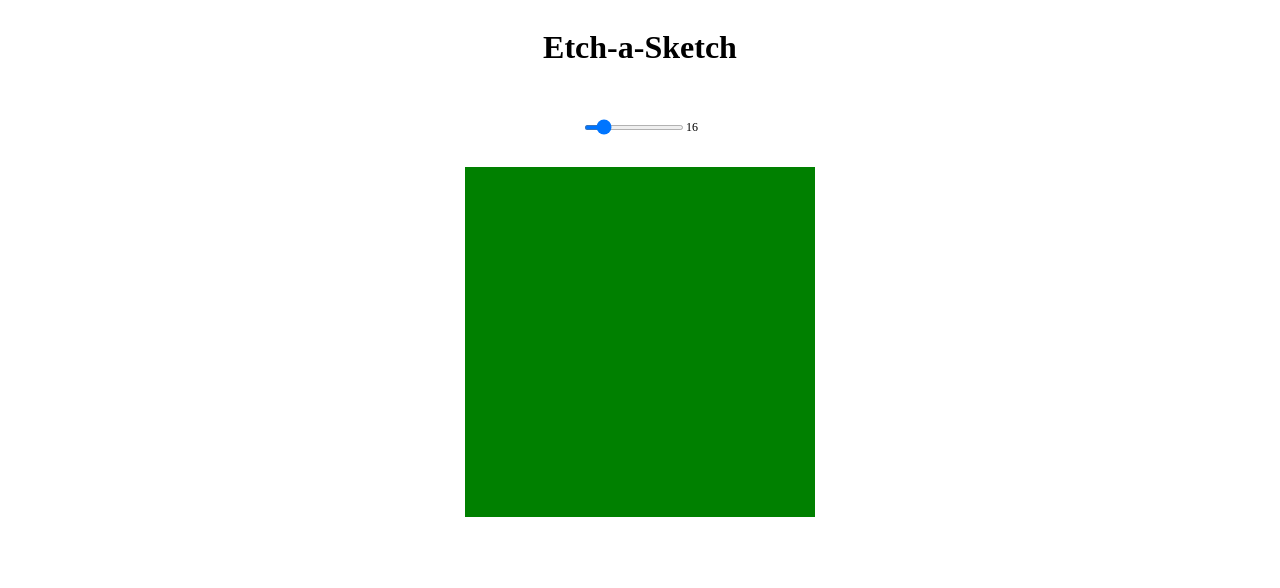
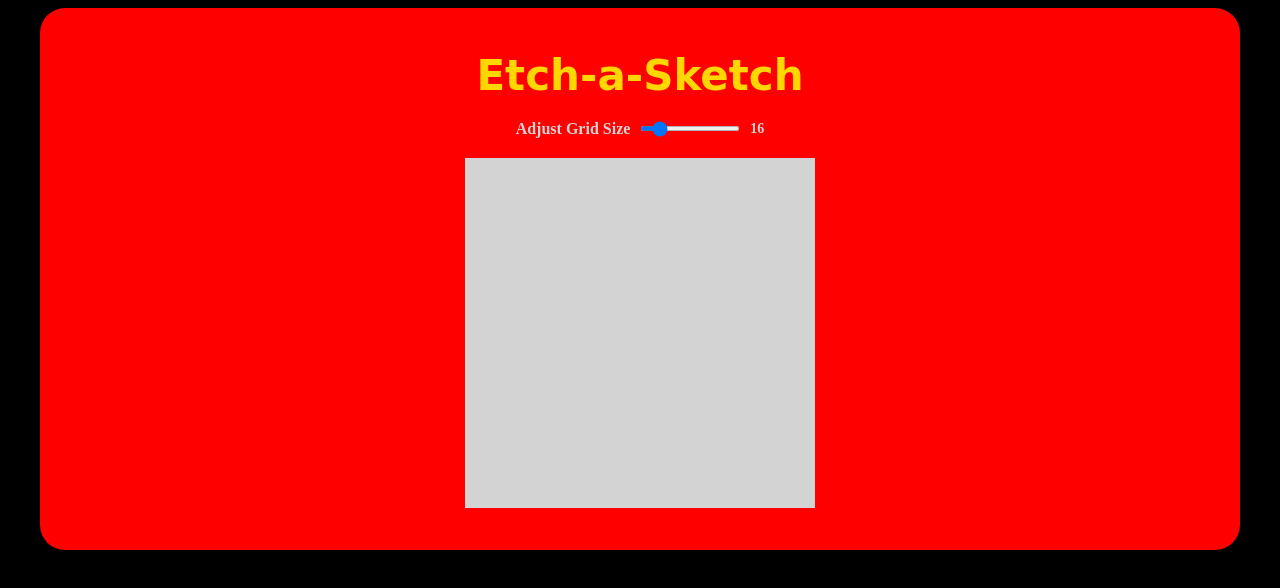
Before and after one commit to Alemoses/Etch-a-Sketch, a plain HTML site: page index.html in a window 1280 px wide. Drawn offline with Linux system fonts and the light colour scheme; a web font is replaced by a local one.

Commit message:
Add style and change container background color

```diff
--- a/index.html
+++ b/index.html
@@ -4,12 +4,16 @@
   <meta charset="UTF-8">
   <meta name="viewport" content="width=device-width, initial-scale=1.0">
   <link rel="stylesheet" href="/style.css">
+  <link rel="preconnect" href="https://fonts.googleapis.com">
+  <link rel="preconnect" href="https://fonts.gstatic.com" crossorigin>
+  <link href="https://fonts.googleapis.com/css2?family=Damion&display=swap" rel="stylesheet">
   <title>Etch-a-Sketch</title>
 </head>
 <body>
   <main id="main">
     <h1>Etch-a-Sketch</h1>
     <div class="slider-container">
+      <p class="adjust">Adjust Grid Size</p>
       <input type="range" min="2" max="100" value="16" id="slider">
       <p class="value">16</p>
     </div>
--- a/index.js
+++ b/index.js
@@ -8,7 +8,7 @@ function divCreator(){
     gameContainer.appendChild(div);
 
     div.className = (`cell-${i}`);
-    div.style.backgroundColor = ('green');
+    div.style.backgroundColor = ('lightgray');
     div.onmousemove = function(){div.style.backgroundColor = "black"};
   }
 }
@@ -32,7 +32,7 @@ slider.oninput = function(){
     gameContainer.appendChild(div);
 
     div.className = (`cell-${i}`);
-    div.style.backgroundColor = ('green');
+    div.style.backgroundColor = ('lightgray');
     div.onmousemove = function(){div.style.backgroundColor = "black"};
   }
 }
--- a/style.css
+++ b/style.css
@@ -1,9 +1,20 @@
+body {
+  display: flex;
+  justify-content: center;
+  align-items: center;
+  background: #000;
+}
+
 #main {
   display: flex;
   flex-direction: column;
   gap: 20px;
   justify-content: center;
   align-items: center;
+  width: 1200px;
+  height: 542px;
+  background-color: red;
+  border-radius: 25px;
 }
 
 #container {
@@ -17,6 +28,7 @@
 .slider-container {
   display: flex;
   align-items: center;
+  justify-content: center;
 }
 
 #slider {
@@ -24,6 +36,27 @@
   height: 5px;
 }
 
+.value {
+  font-size: 14px;
+  margin-left: 8px;
+}
+
+h1 {
+  font-family: 'Damion', cursive;
+  font-weight: 600;
+  color: gold;
+  font-size: 42px;
+  margin-top: 0;
+  margin-bottom: 0;
+}
+
+.adjust {
+  margin-right: 8px;
+}
+
 p {
-  font-size: 12px;
+  color: lightgray;
+  font-weight: bold;
+  margin-top: 0;
+  margin-bottom: 0;
 }
```
